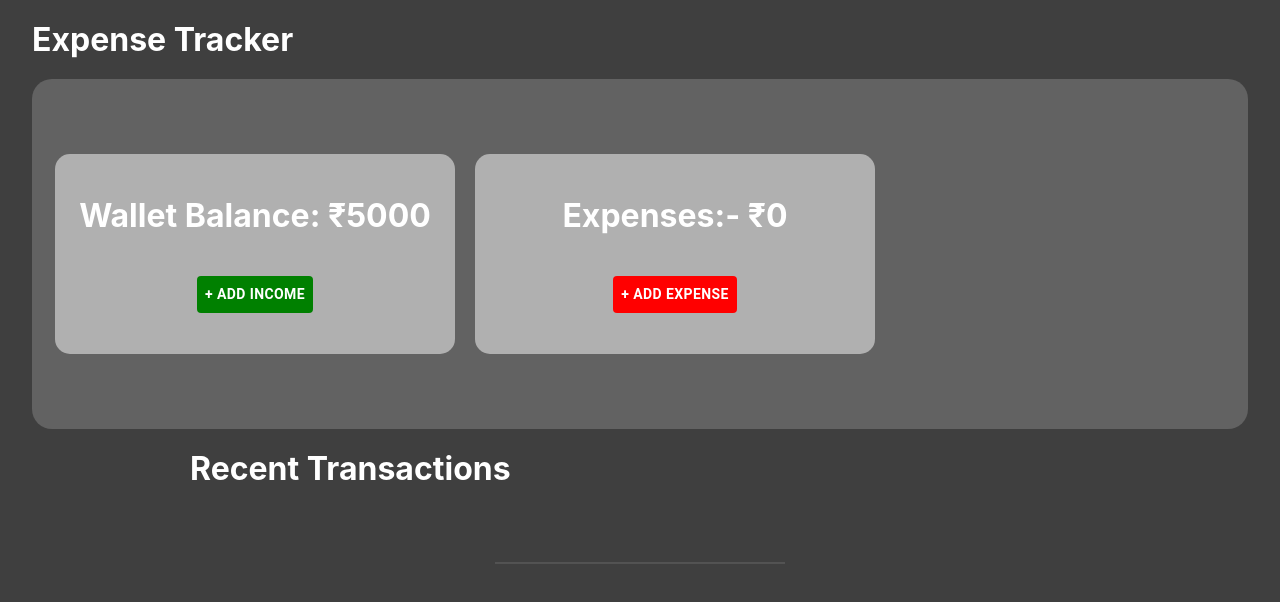
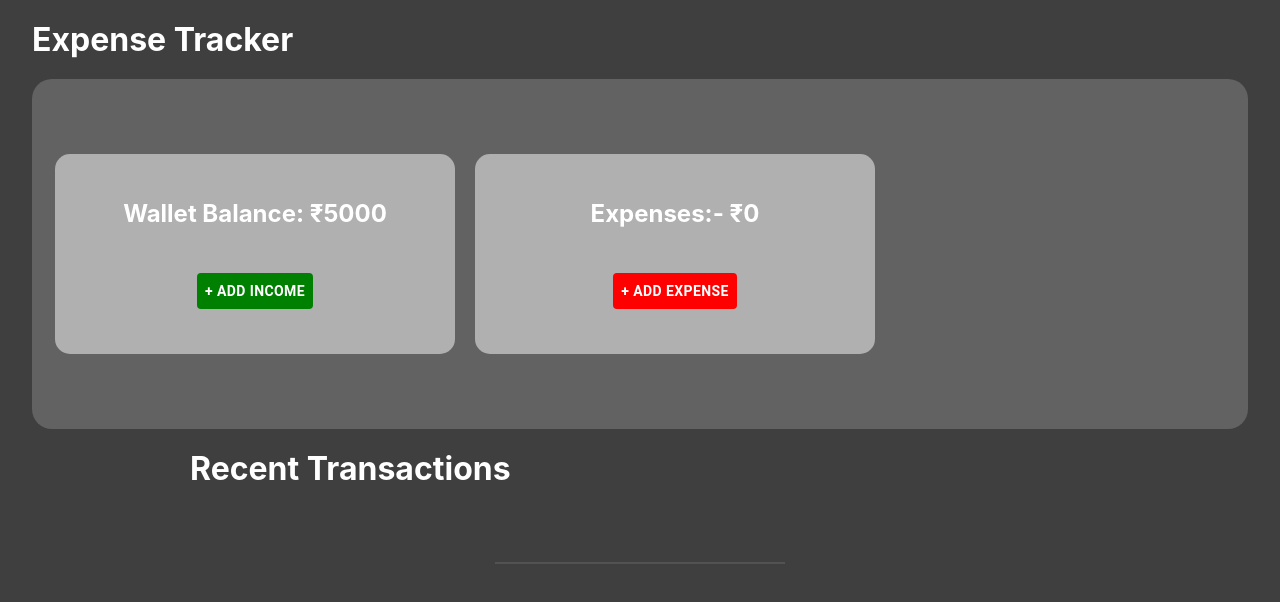
Before and after one commit to tandelkirtan/xexpensetracker, a React (Create React App) app: page / in a window 1280 px wide. Shown: the top 602 px of the page. Built offline with nearby package versions, Linux system fonts and the light colour scheme.

Commit message:
resolved faild cases 5

```diff
--- a/src/components/Balance.js
+++ b/src/components/Balance.js
@@ -51,7 +51,7 @@ export const Balance = () => {
 
   return (
     <div className={styles.balance_div}>
-      <h1>Wallet Balance: ₹{balance}</h1>
+      <h2>Wallet Balance: ₹{balance}</h2>
       <div>
         <Button
         style={{
--- a/src/components/BarChart.js
+++ b/src/components/BarChart.js
@@ -11,14 +11,14 @@ const TinyBarChart = () => {
   list.reduce((map, item) => {
     return map.set(item.category, (map.get(item.category) || 0) + 1);
   }, new Map()),
-  ([name, uv]) => ({ name, uv })
+  ([name, count]) => ({ name, count })
 );
 
   return (
     <BarChart width={300} height={100} data={categoryCounts}>
       <XAxis dataKey="name" />
       <Tooltip />
-      <Bar dataKey="uv" fill="#8884d8" />
+      <Bar dataKey="count" fill="#8884d8" />
     </BarChart>
   );
 };
--- a/src/components/Expense.js
+++ b/src/components/Expense.js
@@ -81,7 +81,7 @@ export const Expense = () => {
 
   return (
     <div className={styles.expense_div}>
-      <h1>Expenses:- ₹{totalExpense}</h1>
+      <h2>Expenses:- ₹{totalExpense}</h2>
       <div>
         <Button
           style={{
```
